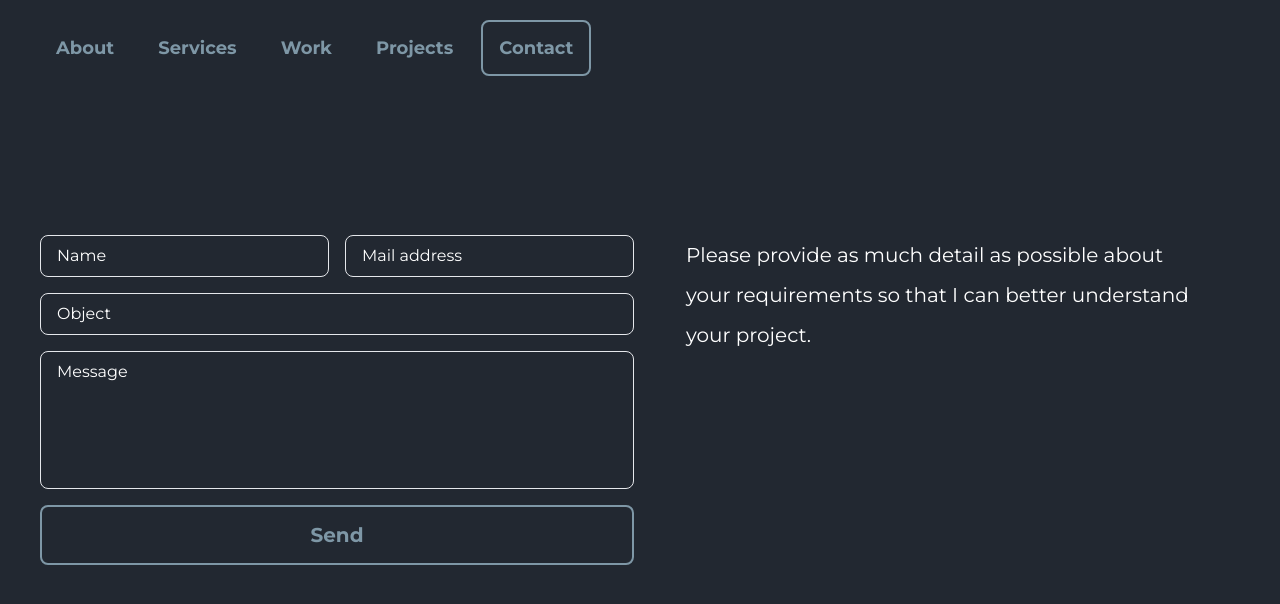
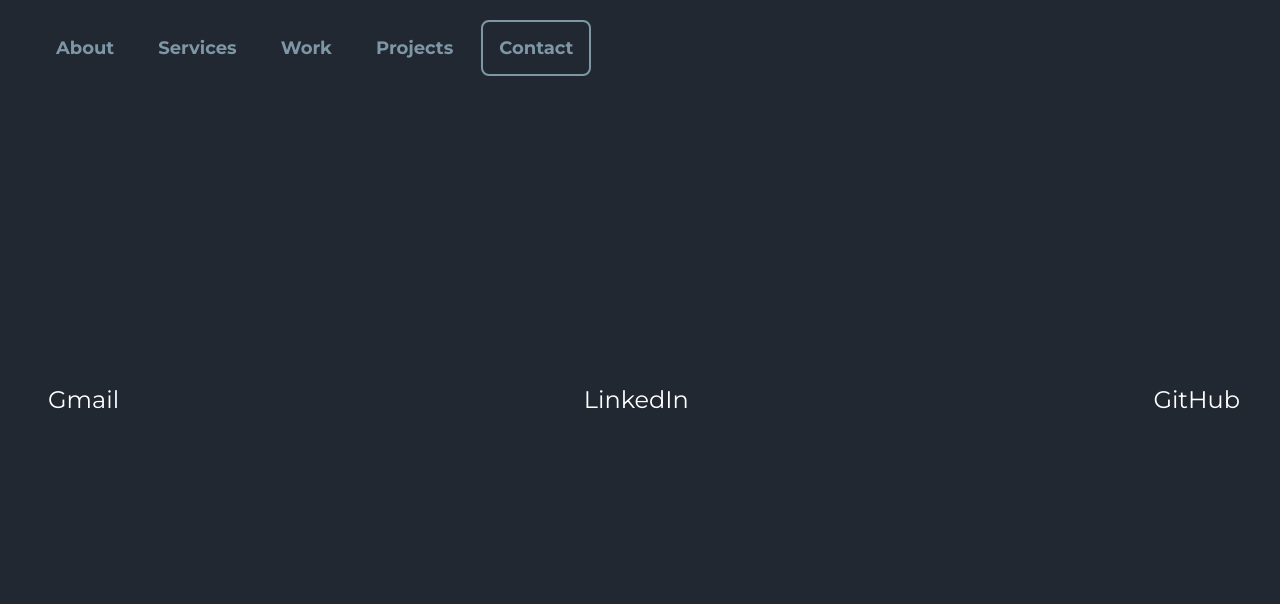
Before and after one commit to eliseekn/portfolio, a Vue app: page / in a window 1280 px wide. Both pictures are taken after a click on the link "Contact". Shown: the top 604 px of the page. Built offline with nearby package versions, Linux system fonts and the light colour scheme.

Commit message:
Remove contact form

```diff
--- a/src/pages/contact.vue
+++ b/src/pages/contact.vue
@@ -1,73 +1,32 @@
 <script setup lang="ts">
-    import { ref } from 'vue'
-
     const props = defineProps<{ setActivePage: (page: string) => void }>()
-
-    const form = ref({
-        name: '',
-        email: '',
-        subject: '',
-        message: '',
-        timestamp: '',
-        submitted: false
-    })
-
-    const submitContactForm = () => {
-        if (form.value.name == '' || form.value.email == '' || form.value.subject == '' || form.value.message == '') {
-            return alert('Please fill in all fields correctly')
-        }
-
-        //https://codesource.io/how-to-validate-email-in-javascript/
-        if (!new RegExp(/^[^\s@]+@[^\s@]+$/).test(form.value.email)) {
-            return alert('Invalid mail address')
-        }
-
-        form.value.submitted = true
-        form.value.timestamp = new Date().toUTCString()
-
-        fetch('https://sheet.best/api/sheets/b0e5f88f-386b-43a3-85f8-dc194a89262f', {
-            method: 'POST',
-            headers: {'Content-Type': 'application/json'},
-            body: JSON.stringify(form.value)
-        })
-            .then(res => res.json())
-            .then(() => {
-                form.value = {
-                    name: '',
-                    email: '',
-                    subject: '',
-                    message: '',
-                    timestamp: '',
-                    submitted: false
-                }
-
-                alert('Your message has been successfully sent. You will be contacted shortly.')
-            })
-    }
 </script>
 
 <template>
     <div class="flex flex-col items-start justify-center min-h-screen">
         <h1 class="mb-5 md:mb-10 font-bold text-3xl md:text-5xl xl:hidden">Contact</h1>
 
-        <div class="grid grid-cols-2 gap-3">
-            <div class="col-span-6 md:col-auto text-center order-2 md:text-left mt-5 md:mt-0 px-0 md:px-10 animate-slide-out">
-                <p class="text-base md:text-xl md:leading-loose">
-                    Please provide as much detail as possible about your requirements so that I can better understand your project.
-                </p>
+        <div class="flex flex-col md:flex-row md:justify-between w-full">
+            <div class="flex items-center mb-5 md:mb-0">
+                <a href="mailto:eliseekn@gmail.com" target="_blank" rel="nofollow noreferrer noopener" class="flex items-center">
+                    <span class="text-3xl md:text-5xl"><font-awesome-icon :icon="['fa-solid', 'envelope']" /></span>
+                    <p class="ml-2 text-2xl">Gmail</p>
+                </a>
+            </div>
 
-                <div class="mt-8">
-                    <a href="mailto:eliseekn@gmail.com" target='_blank' rel="nofollow noreferrer noopener">
-                        <span class="text-5xl"><font-awesome-icon :icon="['fa-solid' , 'envelope']" /></span>
+            <div class="flex items-center mb-5 md:mb-0">
+                <a href="https://linkedin.com/in/eliseekn" target="_blank" rel="nofollow noreferrer noopener" class="flex items-center">
+                    <span class="text-3xl md:text-5xl"><font-awesome-icon :icon="['fa-brands', 'linkedin']" /></span>
+                    <p class="ml-2 text-2xl">LinkedIn</p>
                 </a>
+            </div>
 
-                    <a href="https://linkedin.com/in/eliseekn" target='_blank' rel="nofollow noreferrer noopener">
-                        <span class="text-5xl mx-6"><font-awesome-icon :icon="['fa-brands' , 'linkedin']" /></span>
+            <div class="flex items-center">
+                <a href="https://github.com/eliseekn" target="_blank" rel="nofollow noreferrer noopener" class="flex items-center">
+                    <span class="text-3xl md:text-5xl"><font-awesome-icon :icon="['fa-brands', 'github']" /></span>
+                    <p class="ml-2 text-2xl">GitHub</p>
                 </a>
-
-                    <a href="https://github.com/eliseekn" target='_blank' rel="nofollow noreferrer noopener">
-                        <span class="text-5xl"><font-awesome-icon :icon="['fa-brands' , 'github']" /></span>
-                    </a>
+            </div>
         </div>
 
         <div class="flex items-center justify-center md:justify-start mt-10 xl:hidden">
@@ -76,20 +35,4 @@
             </button>
         </div>
     </div>
-
-            <div class="col-span-6 md:col-auto order-1">
-                <div class="grid grid-cols-2 gap-4">
-                    <input type="text" id="name" class="input col-span-full xl:col-auto" placeholder="Name" v-model.lazy="form.name" />
-                    <input type="email" id="email" class="input col-span-full xl:col-auto" placeholder="Mail address" v-model.lazy="form.email" />
-                    <input type="text" id="subject" class="input col-span-full" placeholder="Object" v-model.lazy="form.subject" />
-                    <textarea id="message" placeholder="Message" class="input col-span-full resize-none" rows="5" v-model.lazy="form.message"></textarea>
-
-                    <button type="button" class="btn col-span-full" @click="submitContactForm()">
-                        <span v-if="form.submitted">Sending...</span>
-                        <span v-else>Send</span>
-                    </button>
-                </div>
-            </div>
-        </div>
-    </div>
 </template>
```
Lines whose indentation alone changed are shown as unchanged.
